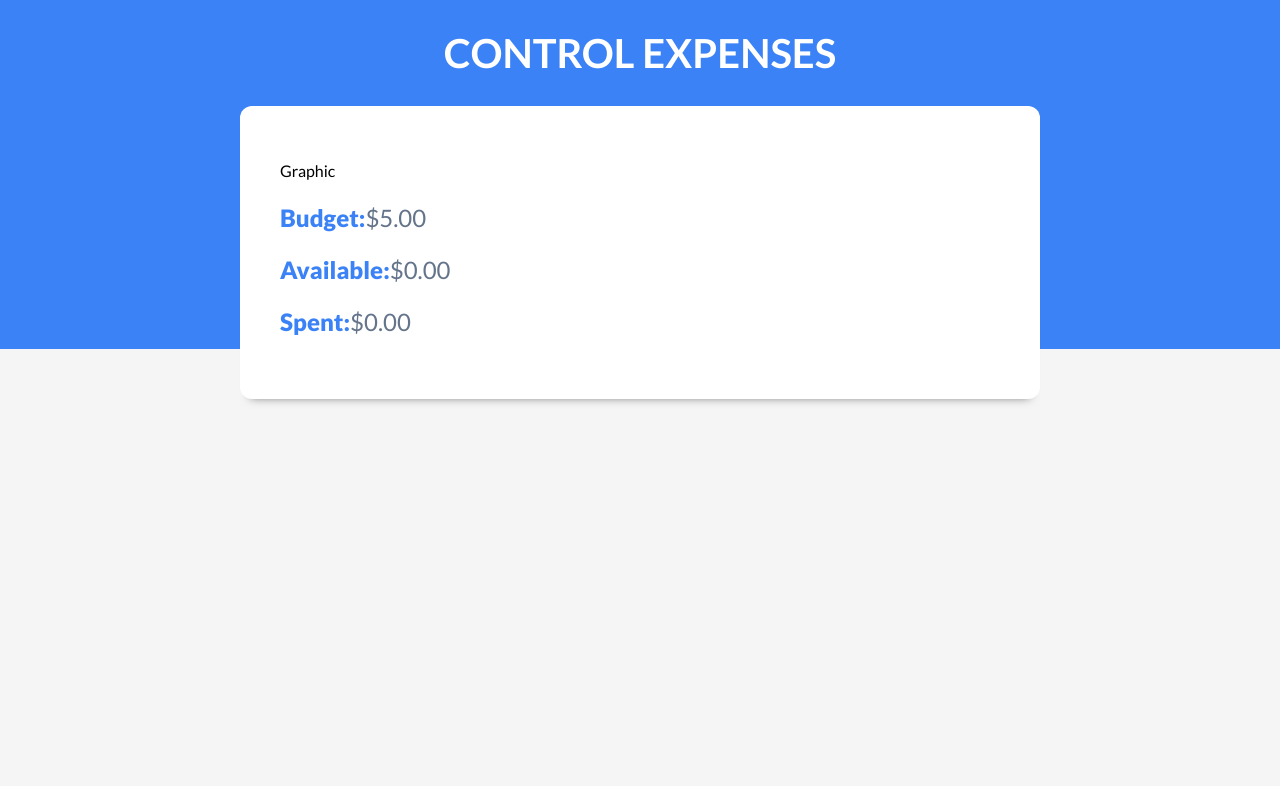
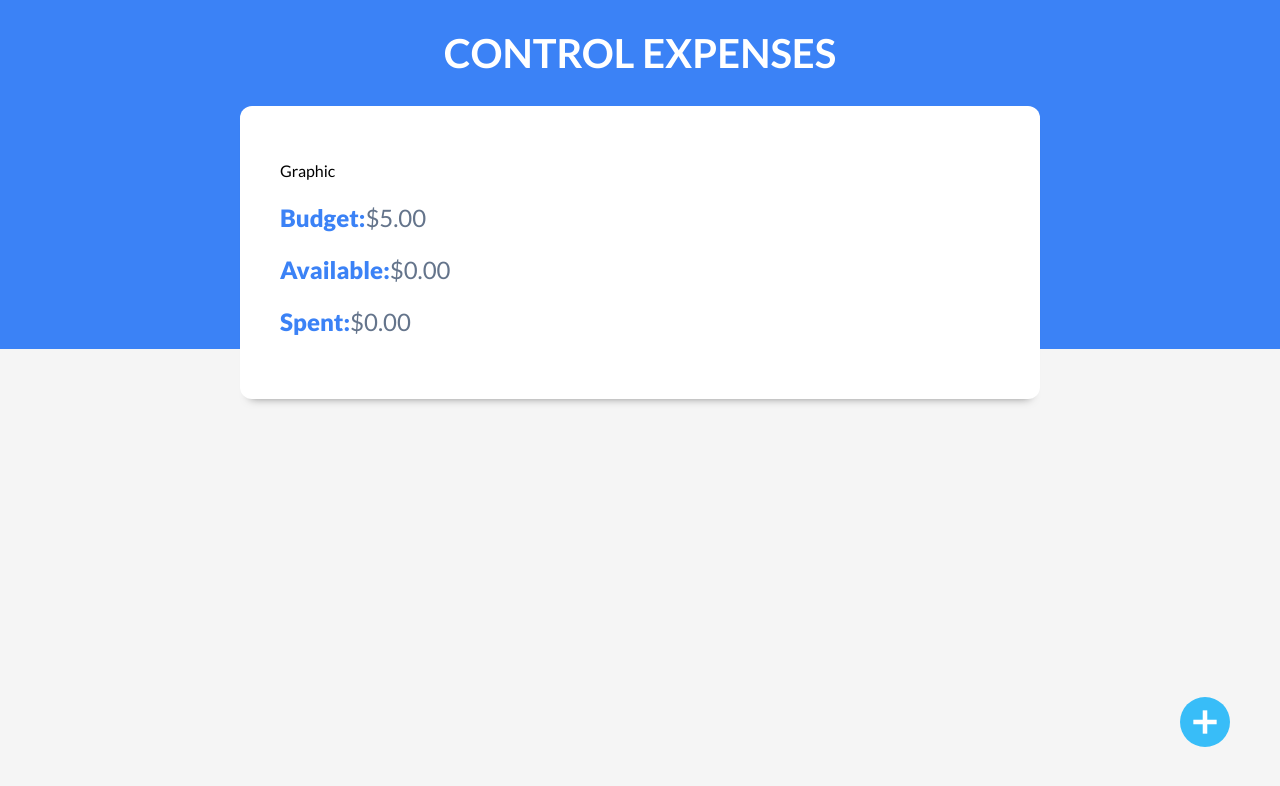
Before and after one commit to NancyMile/planer-react, a React (Vite) app: page / in a window 1280 px wide. Both pictures are taken after typing "5" into the empty fields and a click on the input "Save". Shown: the top 786 px of the page. Built offline with nearby package versions, Linux system fonts and the light colour scheme.

Commit message:
button for adding  new expense

```diff
--- a/src/App.jsx
+++ b/src/App.jsx
@@ -1,5 +1,6 @@
 import Header from './components/Header'
 import { useState } from 'react'
+import newExpense from './img/nuevo-gasto.svg';
 
 function App() {
 
@@ -14,7 +15,16 @@ function App() {
         isValidBudget={isValidBudget}
         setIsValidBudget={setIsValidBudget}
       />
+
+      {isValidBudget && (
+          <div className='nuevo-gasto'>
+            <img src={newExpense} alt="new expense" />
+          </div>
+        )
+      }
+
     </div>
+
   )
 }
 
```
